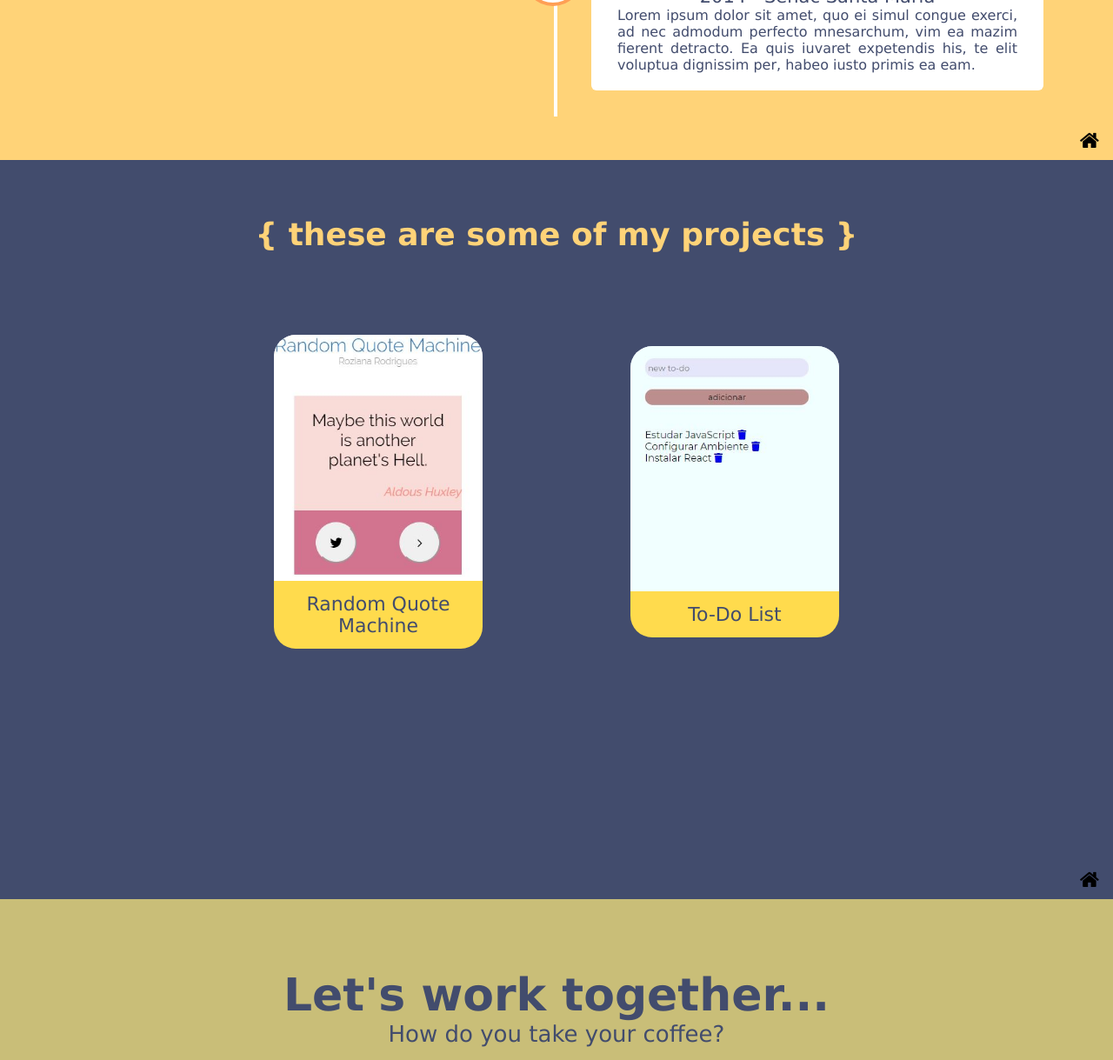
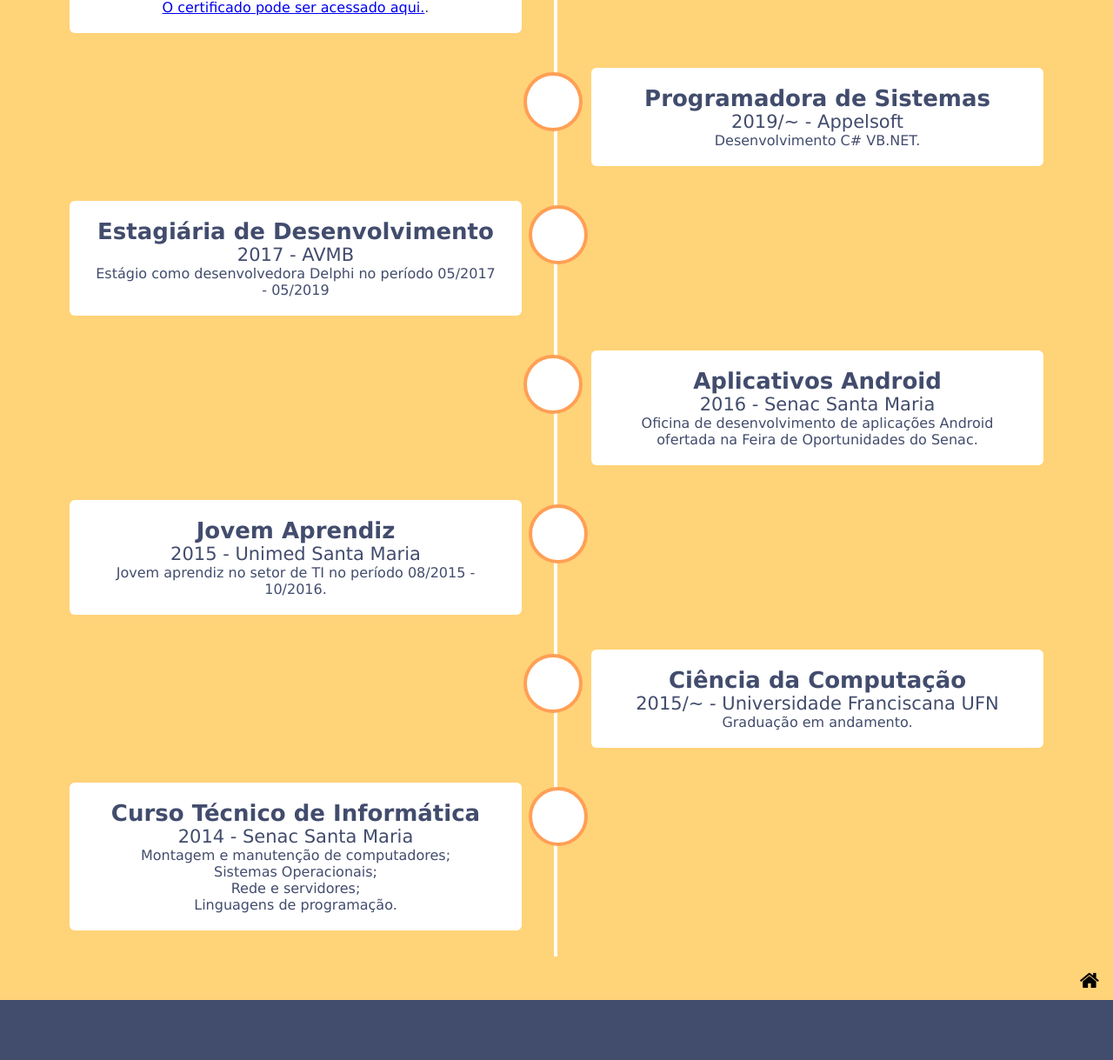
Before and after one commit to roziana-rdrgs/aboutme, a plain HTML site: page index.html in a window 1280 px wide. Shown: the part 698-1917 px from the top of the page at 87% size. Drawn offline with Linux system fonts and the light colour scheme; a script that the page names is missing.

Commit message:
final - por hora

```diff
--- a/css/style.css
+++ b/css/style.css
@@ -447,7 +447,7 @@
 
 .timeline-content {
     font-size: 16px;
-    text-align: justify;
+    text-align: center;
 }
 
 @media screen and (max-width: 600px) {
--- a/index.html
+++ b/index.html
@@ -14,9 +14,9 @@
     <header>
         <nav class="menu" id="home">
             <ul>
-                <li><a href="#contact">contact</a></li>
-                <li><a href="#projects">portfolio</a></li>
-                <li><a href="#about">about</a></li>
+                <li><a href="#contact">contato</a></li>
+                <li><a href="#projects">portfólio</a></li>
+                <li><a href="#about">sobre</a></li>
             </ul>
         </nav>
     </header>
@@ -29,22 +29,60 @@
                 <div class="timeline">
                     <div class="container left">
                         <div class="content">
-                            <p class="timeline-title">Responsive Web Design Certification</p>
+                            <p class="timeline-title">Certificação Responsive Web Design</p>
                             <p class="timeline-subtitle">2020 - freeCodeCamp</p>
-                            <p class="timeline-content">Lorem ipsum dolor sit amet, quo ei simul congue exerci, ad nec admodum perfecto mnesarchum, vim ea mazim fierent detracto. <a href="https://www.freecodecamp.org/certification/roziana_rdrgs/responsive-web-design" target="_blank">Certificate here.</a>.</p>
+                            <p class="timeline-content">HTML e HTML5; <br/> CSS, Flexbox e Grid;<br/> Visual Design; Acessibilidade;<br/> Princípios de Web Design Responsivo.<br/>
+                                <a href="https://www.freecodecamp.org/certification/roziana_rdrgs/responsive-web-design" target="_blank">O certificado pode ser acessado aqui.</a>.</p>
                         </div>
                         <div class="content">
-                            <p class="timeline-title">JavaScript Algorithms and Data Structures Certification</p>
+                            <p class="timeline-title">Certification JavaScript Algorithms and Data Structures</p>
                             <p class="timeline-subtitle">2020 - freeCodeCamp</p>
-                            <p class="timeline-content">Lorem ipsum dolor sit amet, quo ei simul congue exerci, ad nec admodum perfecto mnesarchum, vim ea mazim fierent detracto. <a href="https://www.freecodecamp.org/certification/roziana_rdrgs/javascript-algorithms-and-data-structures"
-                                    target="_blank">Certificate here.</a>.</p>
+                            <p class="timeline-content">JavaScript;
+                                <br/> ES6; <br/> Expressões Regulares - Regex;<br/> Estruturas de dados e scripts;<br/> Programação Orientada à Objetos e Programação Funcional.<br/>
+                                <a href="https://www.freecodecamp.org/certification/roziana_rdrgs/javascript-algorithms-and-data-structures" target="_blank">O certificado pode ser acessado aqui.</a>.</p>
                         </div>
                     </div>
                     <div class="container right">
                         <div class="content">
-                            <p class="timeline-title">Technical Course in Computer</p>
+                            <p class="timeline-title">Programadora de Sistemas</p>
+                            <p class="timeline-subtitle">2019/~ - Appelsoft</p>
+                            <p class="timeline-content">Desenvolvimento C# VB.NET.</p>
+                        </div>
+                    </div>
+                    <div class="container left">
+                        <div class="content">
+                            <p class="timeline-title">Estagiária de Desenvolvimento</p>
+                            <p class="timeline-subtitle">2017 - AVMB</p>
+                            <p class="timeline-content">Estágio como desenvolvedora Delphi no período 05/2017 - 05/2019</p>
+                        </div>
+                    </div>
+                    <div class="container right">
+                        <div class="content">
+                            <p class="timeline-title">Aplicativos Android</p>
+                            <p class="timeline-subtitle">2016 - Senac Santa Maria</p>
+                            <p class="timeline-content">Oficina de desenvolvimento de aplicações Android ofertada na Feira de Oportunidades do Senac.</p>
+                        </div>
+                    </div>
+                    <div class="container left">
+                        <div class="content">
+                            <p class="timeline-title">Jovem Aprendiz</p>
+                            <p class="timeline-subtitle">2015 - Unimed Santa Maria</p>
+                            <p class="timeline-content">Jovem aprendiz no setor de TI no período 08/2015 - 10/2016.</p>
+                        </div>
+                    </div>
+                    <div class="container right">
+                        <div class="content">
+                            <p class="timeline-title">Ciência da Computação</p>
+                            <p class="timeline-subtitle">2015/~ - Universidade Franciscana UFN</p>
+                            <p class="timeline-content">Graduação em andamento.</p>
+                        </div>
+                    </div>
+                    <div class="container left">
+                        <div class="content">
+                            <p class="timeline-title">Curso Técnico de Informática</p>
                             <p class="timeline-subtitle">2014 - Senac Santa Maria</p>
-                            <p class="timeline-content">Lorem ipsum dolor sit amet, quo ei simul congue exerci, ad nec admodum perfecto mnesarchum, vim ea mazim fierent detracto. Ea quis iuvaret expetendis his, te elit voluptua dignissim per, habeo iusto primis ea eam.</p>
+                            <p class="timeline-content">Montagem e manutenção de computadores; <br/> Sistemas Operacionais; <br/> Rede e servidores; <br/>Linguagens de programação.<br/>
+                            </p>
                         </div>
                     </div>
 
@@ -61,7 +99,7 @@
     <div>
         <section id="projects">
             <header>
-                <h1>{ these are some of my projects }</h1>
+                <h1>{ aqui estão alguns dos meus projetos web }</h1>
             </header>
 
             <ul id="project-tile">
@@ -93,8 +131,8 @@
     <div>
         <section id="contact">
             <header>
-                <h1>Let's work together...</h1>
-                <p>How do you take your coffee?</p>
+                <h1>Vamos trabalhar juntos...</h1>
+                <p>Como você gosta do seu café?</p>
             </header>
 
             <ul class="flex-links">
```
